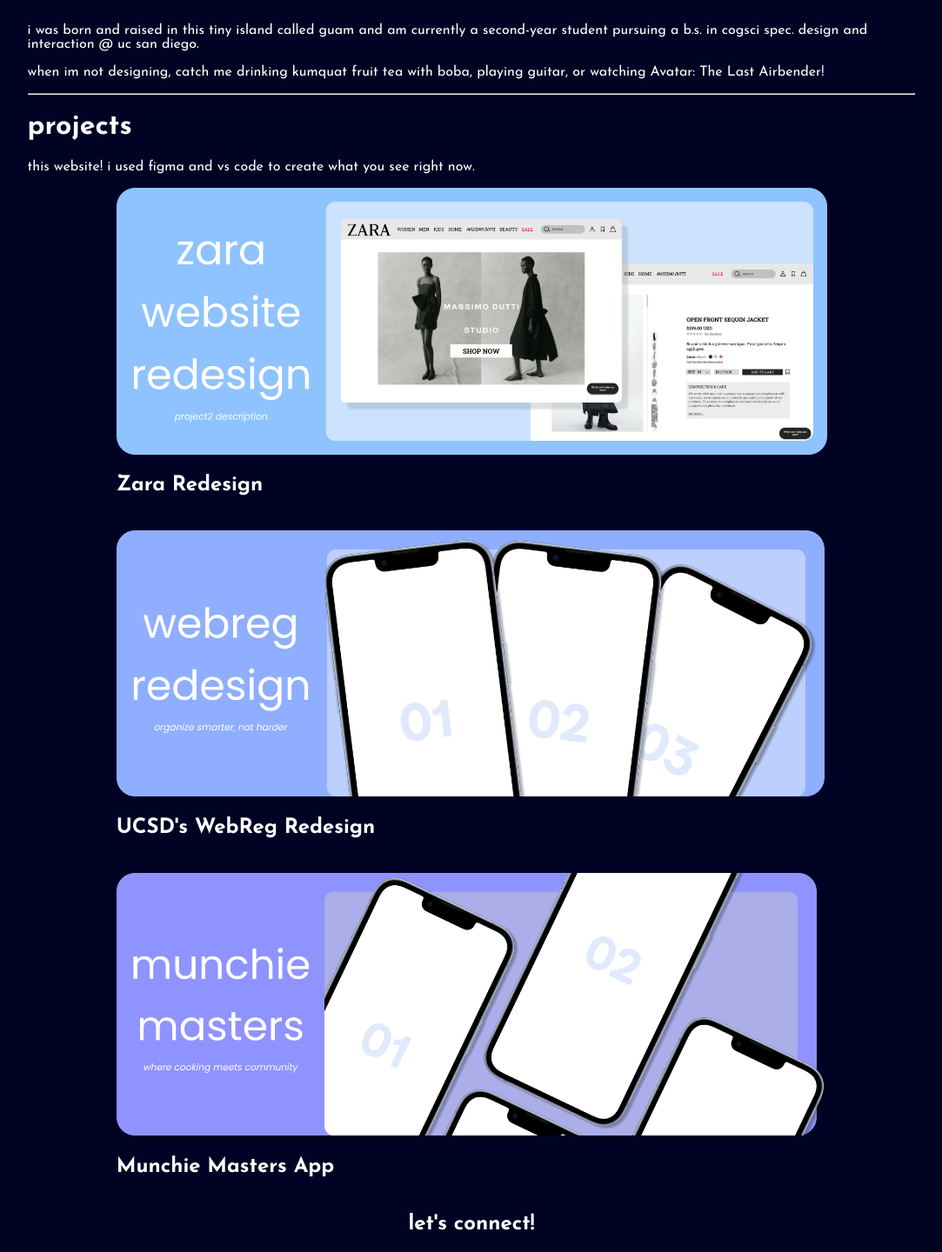
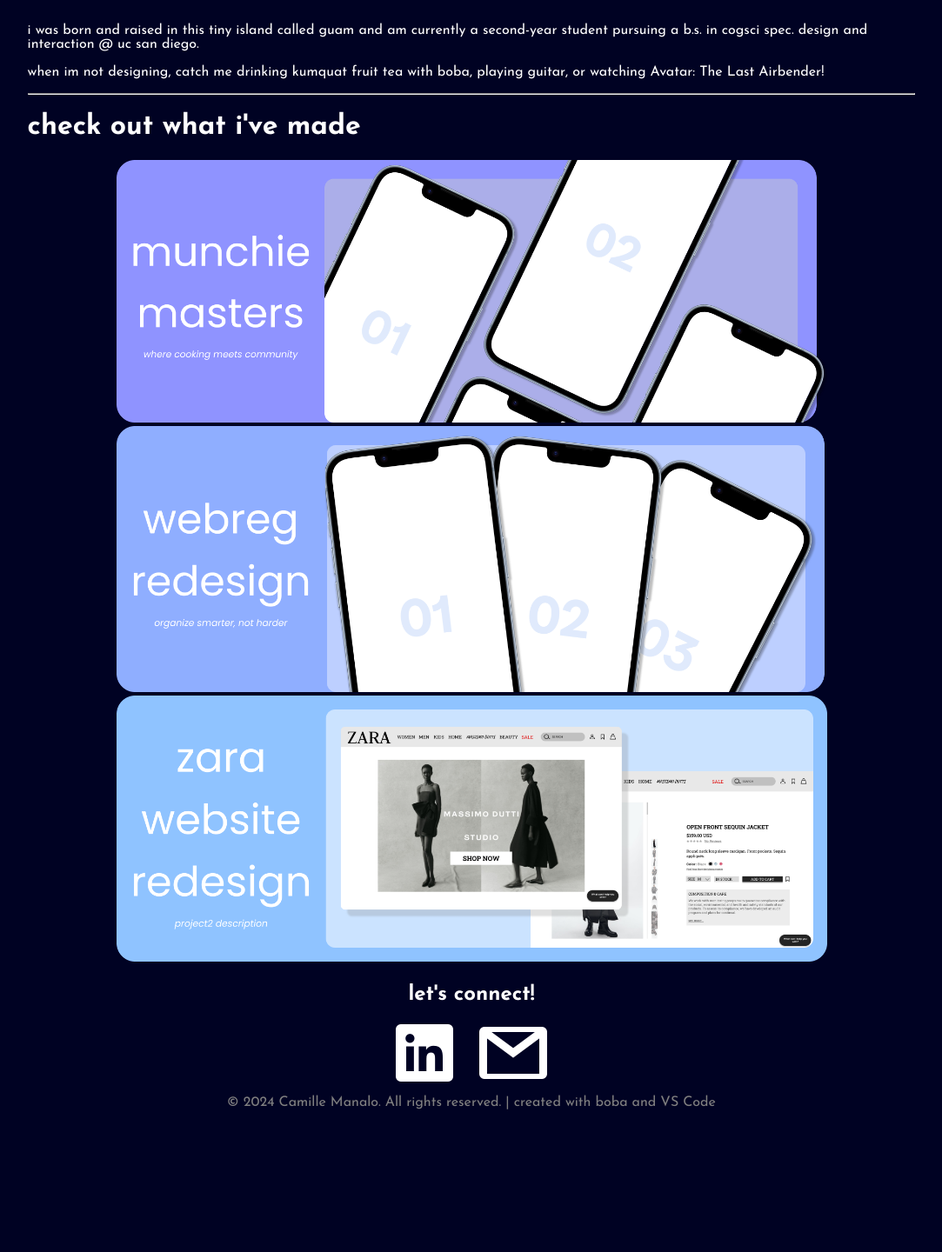
Before and after one commit to robmahalo/camille-folio, a React (Create React App) app in the folder frontend/: page / in a window 1280 px wide. Shown: the part 802-2242 px from the top of the page at 87% size, without its empty margins (98-1181 px from the left). After the commit the page ends 2104 px from the top, so only its background shows below. Built offline with nearby package versions, Linux system fonts and the light colour scheme.

Commit message:
moved projects around, added new text before card list

```diff
--- a/frontend/src/components/home-card-list/homecardlist.component.jsx
+++ b/frontend/src/components/home-card-list/homecardlist.component.jsx
@@ -34,25 +34,19 @@
         />
         <div className="card-black">
           <div>
-            <h1>projects</h1>
-            <p>
-              this website! i used figma and vs code to create what you see
-              right now.
-            </p>
+            <h1>check out what i've made</h1>
           </div>
         </div>
         <div data-aos-duration="1000">
           <div className="card-list-alt">
             <div className="flex-container">
+            <div>
                 <div className="card-black">
-                <div>
                   <img
                     className="image-container"
-                    src={zara}
-                    alt="zara-project"
+                    src={munchies}
+                    alt="munchies-project"
                   ></img>
-                </div>
-                <h2>Zara Redesign</h2>
                 </div>
               <div>
                 <div className="card-black">
@@ -62,17 +56,16 @@
                     alt="webreg-project"
                   ></img>
                 </div>
-                <h2>UCSD's WebReg Redesign</h2>
               </div>
+              <div className="card-black">
                 <div>
-                <div className="card-black">
                   <img
                     className="image-container"
-                    src={munchies}
-                    alt="munchies-project"
+                    src={zara}
+                    alt="zara-project"
                   ></img>
                 </div>
-                <h2>Munchie Masters App</h2>
+              </div>
               </div>
             </div>
           </div>
```
Lines whose indentation alone changed are shown as unchanged.
